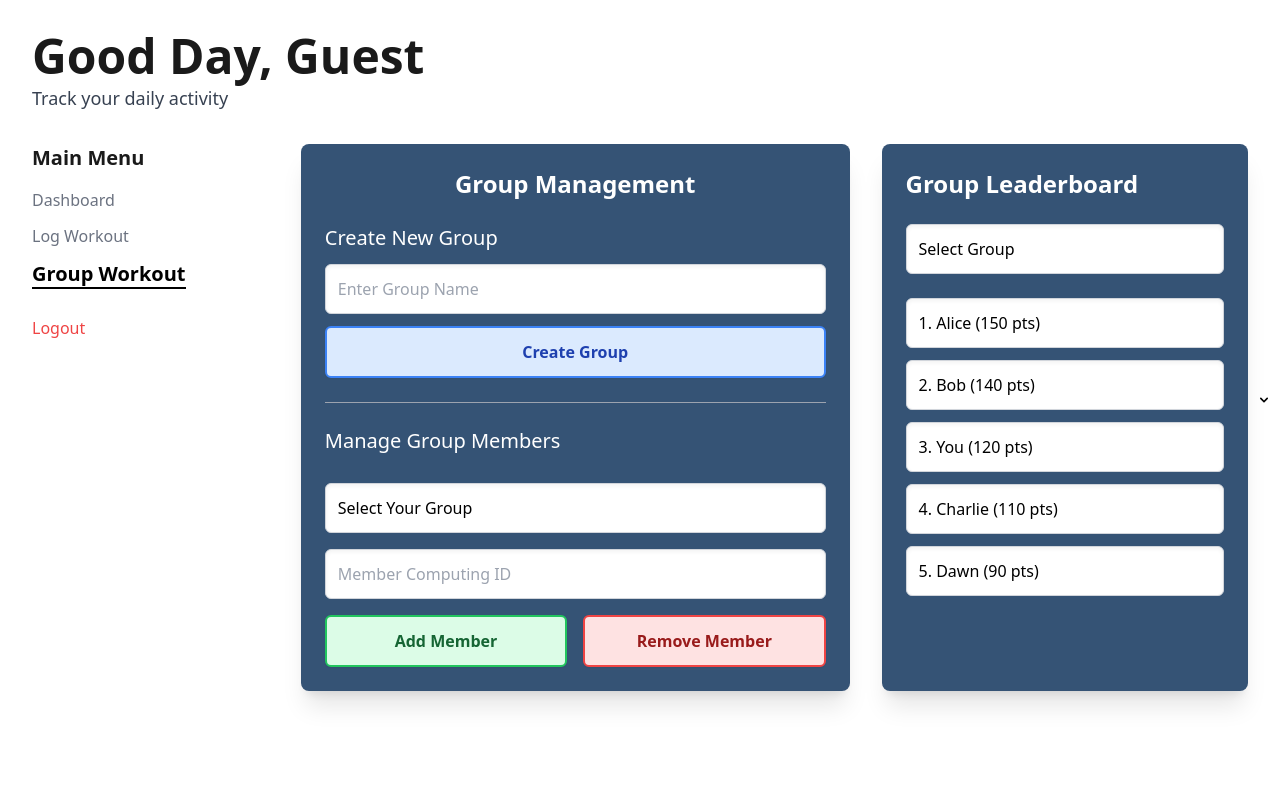
After one commit to benlchang/uva-cs4750-gymrat, a PHP site: page /group.php in a window 1280 px wide. The commit adds this page. Run offline with PHP 8.4, Linux system fonts and the light colour scheme; the visitor is signed in with stand-in values (Sample User, id 1); data that the repository does not hold is empty; some libraries are stand-ins or nearby versions.

Commit message:
Add files via upload

```diff
--- /dev/null
+++ b/group.php
@@ -0,0 +1,175 @@
+<?php
+session_start();
+
+require('connect-db.php');
+require('request-db.php');
+
+
+if (!isset($_SESSION['user_id'])) {
+    header('Location: login.php');
+    exit;
+}
+
+$user_data = getNameByID($_SESSION['user_id']);
+$username = $user_data ? htmlspecialchars($user_data['user_name']) : 'Guest';
+
+$group_message = '';
+if ($_SERVER['REQUEST_METHOD'] == 'POST') {
+    if (isset($_POST['createGroupBtn'])) {
+        $group_name = $_POST['groupName'] ?? '';
+        $group_message = "<span class='text-green-500'>Group '$group_name' created (Placeholder).</span>";
+    } elseif (isset($_POST['manageMemberBtn'])) {
+        $member_id = $_POST['memberId'] ?? '';
+        $action = $_POST['memberAction'] ?? '';
+        $group_message = "<span class='text-green-500'>Member $member_id successfully $action (Placeholder).</span>";
+    }
+}
+?>
+
+<!DOCTYPE html>
+<html lang="en">
+<head>
+    <meta charset="utf-8">
+    <meta http-equiv="X-UA-Compatible" content="IE=edge">
+    <meta name="viewport" content="width=device-width, initial-scale=1">
+    <title>Group Workout</title>
+    <meta name="author" content="Alston Hou, Adnan Murtaza, Ben Chang, Kenny Nguyen">
+    <meta name="description" content="This web app is designed to help UVA student's track their workouts! It offers competitive features with friends to keep users motivated.">
+    <meta name="keywords" content="UVA, Workout, Fitness">
+    <link rel="icon" type="image/png" href="https://www.cs.virginia.edu/~up3f/cs4750/images/db-icon.png" />
+
+    <script src="https://cdn.tailwindcss.com"></script>
+    <style>
+        /* Custom styles to match the dark blue boxes */
+        .card-bg-dark {
+            background-color: #355375; /* A deep, slate blue */
+        }
+        /* Custom font color for the overall page structure */
+        .page-text {
+            color: #1a1a1a;
+        }
+        /* Style for the button appearance (mimicking the dashboard style) */
+        .page-button {
+            padding: 0.75rem 1rem;
+            border: 2px solid #fff;
+            color: #1a1a1a;
+            font-weight: 600;
+            background-color: #f7f7f7;
+            border-radius: 0.375rem; /* rounded-md */
+            box-shadow: 0 1px 2px 0 rgba(0, 0, 0, 0.05);
+            transition: all 0.15s;
+        }
+        .page-button:hover {
+            background-color: #e5e7eb;
+        }
+    </style>
+</head>
+<body class="bg-white min-h-screen p-4 sm:p-8 font-sans">
+    <div class="max-w-7xl mx-auto">
+    <header class="mb-8">
+            <h1 class="text-5xl font-extrabold page-text">Good Day, <?php echo $username; ?></h1>
+            <p class="text-lg text-gray-700 mt-1">Track your daily activity</p>
+        </header>
+        <div class="flex flex-col lg:flex-row gap-8">
+             <nav class="lg:w-1/5">
+                <h2 class="text-xl font-bold page-text mb-4">Main Menu</h2>
+                <ul class="space-y-3 text-gray-500 font-medium">
+                    <li><a href="dashboard.php" class="hover:text-black">Dashboard</a></li>
+                    <li><a href="log_workout.php" class="hover:text-black">Log Workout</a></li>
+                    <li><a href="group_workout.php" class="text-black font-extrabold text-xl border-b-2 border-black">Group Workout</a></li>
+                    <li class="pt-4"><a href="login.php" class="text-red-500 hover:text-red-700">Logout</a></li>
+                </ul>
+            </nav>
+
+            <main class="lg:w-4/5 flex flex-col xl:flex-row gap-8">
+                <div class="xl:w-3/5 card-bg-dark p-6 rounded-lg shadow-xl text-white">
+                    <h2 class="text-2xl font-semibold mb-6 text-center">Group Management</h2>
+
+                    <?php if (!empty($group_message)): ?>
+                        <div class="mb-4 text-center text-sm font-bold">
+                            <?php echo $group_message; ?>
+                        </div>
+                    <?php endif; ?>
+
+                    <form method="POST" action="group_workout.php" class="border-b border-gray-400 pb-6 mb-6">
+                        <h3 class="text-xl font-medium mb-3">Create New Group</h3>
+                        <input
+                            type="text"
+                            name="groupName"
+                            placeholder="Enter Group Name"
+                            required
+                            class="w-full bg-white text-black p-3 rounded-md border border-gray-300 shadow-inner mb-3 focus:outline-none"
+                        >
+                        <button
+                            type="submit"
+                            name="createGroupBtn"
+                            class="page-button w-full bg-blue-100 hover:bg-blue-200 text-blue-800 border-blue-500"
+                        >
+                            Create Group
+                        </button>
+                    </form>
+
+                    <form method="POST" action="group_workout.php" class="space-y-4">
+                        <h3 class="text-xl font-medium mb-3">Manage Group Members</h3>
+                        <select name="currentGroup" class="w-full bg-white text-black p-3 rounded-md border border-gray-300 shadow-inner appearance-none pr-8 focus:outline-none">
+                            <option value="">Select Your Group</option>
+                            <option value="GroupA">The Wahoos</option>
+                            <option value="GroupB">Fitness Fanatics</option>
+                        </select>
+                        <input
+                            type="text"
+                            name="memberId"
+                            placeholder="Member Computing ID"
+                            required
+                            class="w-full bg-white text-black p-3 rounded-md border border-gray-300 shadow-inner focus:outline-none"
+                        >
+
+                        <div class="flex space-x-4">
+                            <button
+                                type="submit"
+                                name="manageMemberBtn"
+                                value="add"
+                                class="page-button w-1/2 bg-green-100 hover:bg-green-200 text-green-800 border-green-500"
+                            >
+                                Add Member
+                            </button>
+                            <button
+                                type="submit"
+                                name="manageMemberBtn"
+                                value="remove"
+                                class="page-button w-1/2 bg-red-100 hover:bg-red-200 text-red-800 border-red-500"
+                            >
+                                Remove Member
+                            </button>
+                        </div>
+                    </form>
+                </div>
+
+                <div class="xl:w-2/5 card-bg-dark p-6 rounded-lg shadow-xl text-white">
+                    <h2 class="text-2xl font-semibold mb-6">Group Leaderboard</h2>
+
+                    <div class="mb-6">
+                        <select class="w-full bg-white text-black p-3 rounded-md border border-gray-300 shadow-inner appearance-none pr-8">
+                            <option>Select Group</option>
+                            <option>The Wahoos</option>
+                            <option>Fitness Fanatics</option>
+                        </select>
+                        <div class="absolute inset-y-0 right-0 flex items-center px-2 pointer-events-none">
+                            <svg class="w-4 h-4 text-black fill-current" viewBox="0 0 20 20"><path d="M5.293 7.293a1 1 0 011.414 0L10 10.586l3.293-3.293a1 1 0 111.414 1.414l-4 4a1 1 0 01-1.414 0l-4-4a1 1 0 010-1.414z" clip-rule="evenodd" fill-rule="evenodd"></path></svg>
+                        </div>
+                    </div>
+
+                    <div class="space-y-3">
+                        <div class="w-full bg-white text-black p-3 rounded-md border border-gray-300 shadow-inner font-medium">1. Alice (150 pts)</div>
+                        <div class="w-full bg-white text-black p-3 rounded-md border border-gray-300 shadow-inner font-medium">2. Bob (140 pts)</div>
+                        <div class="w-full bg-white text-black p-3 rounded-md border border-gray-300 shadow-inner font-medium">3. You (120 pts)</div>
+                        <div class="w-full bg-white text-black p-3 rounded-md border border-gray-300 shadow-inner font-medium">4. Charlie (110 pts)</div>
+                        <div class="w-full bg-white text-black p-3 rounded-md border border-gray-300 shadow-inner font-medium">5. Dawn (90 pts)</div>
+                    </div>
+                </div>
+
+            </main>
+        </div>
+    </div>
+</body>
+</html>
```
Also changed, not shown: dashboard.php (+7 -3 lines), logWorkout.php (added, +138 -0 lines).
